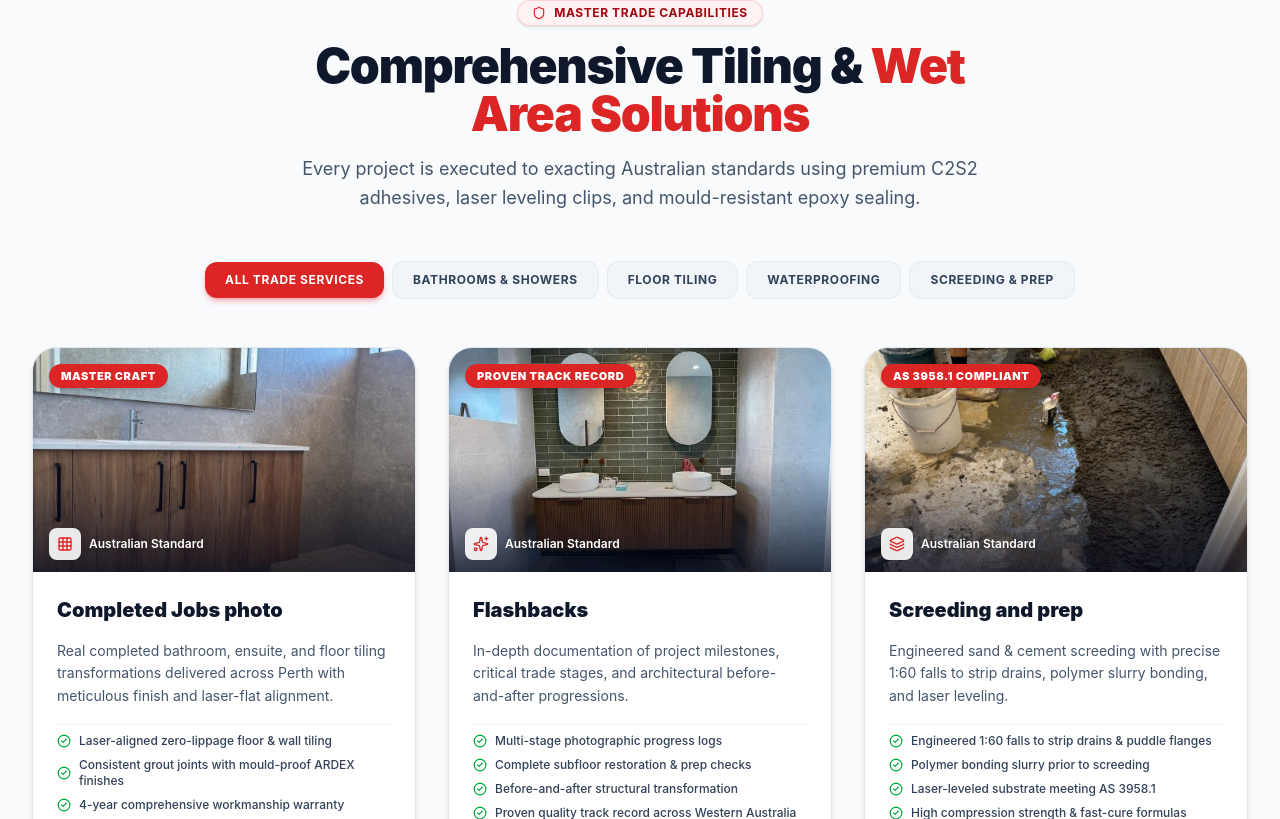
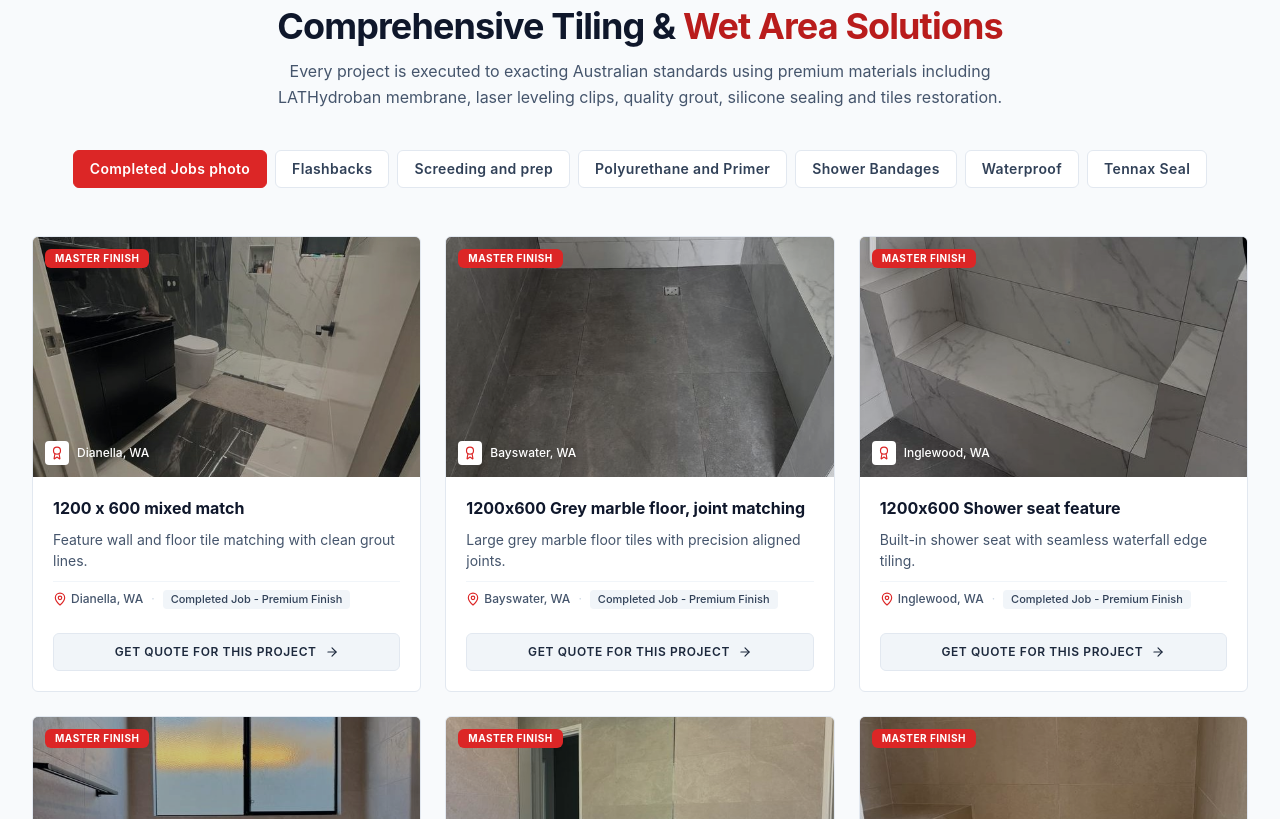
Before and after one commit to LQuocBao/LV-Tiling, a Next.js app: page / in a window 1280 px wide. Shown: the part 1661-2480 px from the top of the page. Built offline with nearby package versions, Linux system fonts and the light colour scheme.

Commit message:
feat(services): implement 7 trade service categories with skeleton loading and media modal

```diff
--- a/src/components/ServicesGrid.tsx
+++ b/src/components/ServicesGrid.tsx
@@ -2,196 +2,425 @@
 
 import React, { useState } from "react";
 import Image from "next/image";
-import { motion, type Variants } from "framer-motion";
 import {
-  Grid,
-  Droplets,
+  ShieldCheck,
+  CheckCircle2,
   Sparkles,
+  Layers,
+  Award,
   Sun,
-  Layers,
-  Wrench,
-  CheckCircle2,
+  Hammer,
   ArrowRight,
-  Shield,
-  Award,
+  ZoomIn,
+  X,
+  MapPin,
+  ChevronRight,
 } from "lucide-react";
-import { ServiceItem } from "@/data/initialData";
-import SpotlightCard from "@/components/SpotlightCard";
+import { ServiceItem, GalleryItem } from "@/data/initialData";
 
-const iconMap: Record<string, React.ElementType> = {
-  Grid,
-  Droplets,
-  Sparkles,
-  Sun,
-  Layers,
-  Wrench,
-};
-
-const containerVariants: Variants = {
-  hidden: {},
-  visible: {
-    transition: {
-      staggerChildren: 0.1,
+const categoryMeta: Record<
+  string,
+  {
+    badge: string;
+    icon: React.ComponentType<{ className?: string }>;
+    desc: string;
+    features: string[];
+  }
+> = {
+  completed: {
+    badge: "Master Finish",
+    icon: Award,
+    desc: "Luxury full-scale tiling and bathroom renovations completed across Greater Perth with precision alignment and AS 3740 compliance.",
+    features: [
+      "Mitred 45-degree seamless edges & niche trims",
+      "Laser clip leveling system for zero lippage",
+      "Custom herringbone, subway & slab installations",
+      "Mould-resistant epoxy and flexible silicone sealing",
+    ],
   },
+  flashbacks: {
+    badge: "In-Progress Milestone",
+    icon: Sparkles,
+    desc: "A photographic look back at past job sites showcasing our uncompromising quality from subfloor preparation to final handover.",
+    features: [
+      "Subfloor leveling and moisture tolerance checks",
+      "Progressive photographic quality verification",
+      "Structural acoustic and expansion perimeter gaps",
+      "Client walk-through inspections before grouting",
+    ],
+  },
+  screeding: {
+    badge: "Substrate Prep",
+    icon: Hammer,
+    desc: "Engineered sand & cement screed bedding laid to AS 3958.1 with precision directional falls for effortless water drainage.",
+    features: [
+      "Laser-measured 1:60 directional falls to waste",
+      "High-adhesion polymer slurry bond coats",
+      "Flat substrates for zero tile lippage or hollow spots",
+      "Structural crack-bridging control joints",
+    ],
+  },
+  polyurethane: {
+    badge: "Bonding & Jointing",
+    icon: Layers,
+    desc: "Eco Prim Grip mechanical adhesion priming combined with industrial Bostik polyurethane joint sealing at all critical stress points.",
+    features: [
+      "Eco Prim Grip high-adhesion silica primer",
+      "Heavy-duty polyurethane expansion joints",
+      "Wall-to-floor internal perimeter stress relief",
+      "Watertight plumbing & drain collar seals",
+    ],
+  },
+  bandages: {
+    badge: "Reinforced Sealing",
+    icon: ShieldCheck,
+    desc: "Heavy-duty elastomeric waterproof bandages bridging critical internal wall-floor junctions, hob transitions, and shower recesses.",
+    features: [
+      "Class III high-elasticity internal corner bandages",
+      "Complete shower hob & perimeter encapsulation",
+      "Seamless wall-floor movement accommodation",
+      "Pre-formed niche and plumbing flange integration",
+    ],
+  },
+  waterproof: {
+    badge: "AS 3740 Certified",
+    icon: CheckCircle2,
+    desc: "Certified multi-layer Laticrete Hydro Ban waterproof membrane applications protecting wet areas with a 20-year lifetime guarantee.",
+    features: [
+      "AS 3740 certified dual-layer wet area membrane",
+      "Flood-tested before any tile installation",
+      "NCC compliant waterproofing certificates for council",
+      "20-year lifetime manufacturer-backed membrane life",
+    ],
+  },
+  tennax: {
+    badge: "Stone Protection",
+    icon: Sun,
+    desc: "Premium Tenax surface treatments and protective penetrating sealers for marble, travertine, granite, and natural stone installations.",
+    features: [
+      "Tenax deep-penetrating stone sealer",
+      "Long-term moisture, oil & stain resistance",
+      "Enhances natural stone colour & veining depth",
+      "Preserves tile breathability & durable luster",
+    ],
   },
 };
 
-const cardVariants: Variants = {
-  hidden: { opacity: 0, y: 28 },
-  visible: {
-    opacity: 1,
-    y: 0,
-    transition: {
-      duration: 0.55,
-      ease: [0.16, 1, 0.3, 1] as const,
-    },
-  },
+function getItemDescription(item: GalleryItem, category: string): string {
+  if (item.description) return item.description;
+
+  const title = (item.title || "").toLowerCase();
+
+  if (category === "completed") {
+    if (title.includes("bathtub") || title.includes("bath")) {
+      return "Mitred marble surround for built-in bath.";
+    }
+    if (title.includes("vanity") || title.includes("basin")) {
+      return "Countertop basin vanity with feature wall tiling.";
+    }
+    if (title.includes("seat") || title.includes("shower")) {
+      return "Walk-in shower tiling with waterfall edge seat.";
+    }
+    if (title.includes("floor") || title.includes("marble")) {
+      return "Large-format floor tile with precision alignment.";
+    }
+    return "Finished master bathroom tiling to Australian standards.";
+  }
+
+  if (category === "flashbacks") {
+    return "Subfloor leveling and quality control milestone.";
+  }
+
+  if (category === "screeding") {
+    return "Sand & cement screed laid with 1:60 falls.";
+  }
+
+  if (category === "polyurethane") {
+    return "Polyurethane flexible joint and primer application.";
+  }
+
+  if (category === "bandages") {
+    return "Elastomeric reinforcing bandages on critical joints.";
+  }
+
+  if (category === "waterproof") {
+    return "AS 3740 dual-layer waterproofing membrane.";
+  }
+
+  if (category === "tennax") {
+    return "Tenax deep-penetrating stone sealer application.";
+  }
+
+  return "Precision tiling executed to Australian standards.";
+}
+
+// Sub-component for individual card image with Skeleton Loading
+function ServiceCardImage({
+  src,
+  alt,
+  badge,
+  location,
+  CategoryIcon,
+  onClick,
+}: {
+  src: string;
+  alt: string;
+  badge: string;
+  location?: string;
+  CategoryIcon: React.ComponentType<{ className?: string }>;
+  onClick: () => void;
+}) {
+  const [isLoaded, setIsLoaded] = useState(false);
+
+  return (
+    <div
+      className="relative h-60 w-full overflow-hidden bg-slate-100 cursor-pointer group"
+      onClick={onClick}
+    >
+      {/* Skeleton Loading Placeholder */}
+      {!isLoaded && (
+        <div className="absolute inset-0 bg-slate-200 animate-pulse z-0 flex items-center justify-center">
+          <span className="text-[10px] font-semibold text-slate-400 tracking-wider uppercase">
+            Loading...
+          </span>
+        </div>
+      )}
+
+      <Image
+        src={src}
+        alt={alt}
+        fill
+        className={`object-cover transition-all duration-300 group-hover:scale-105 ${
+          isLoaded ? "opacity-100 scale-100" : "opacity-0 scale-95"
+        }`}
+        sizes="(max-width: 768px) 100vw, (max-width: 1200px) 50vw, 33vw"
+        loading="lazy"
+        onLoad={() => setIsLoaded(true)}
+      />
+
+      {/* Subtle bottom gradient for readability */}
+      <div className="absolute inset-0 bg-slate-950/20 pointer-events-none" />
+
+      {/* Zoom Indicator on Hover */}
+      <div className="absolute inset-0 flex items-center justify-center opacity-0 group-hover:opacity-100 transition-opacity duration-200 bg-slate-950/40">
+        <span className="px-3 py-1.5 rounded-[6px] bg-white text-slate-900 flex items-center gap-1.5 text-xs font-semibold">
+          <ZoomIn className="w-3.5 h-3.5 text-[#dc2626]" />
+          <span>View Full Size</span>
+        </span>
+      </div>
+
+      <div className="absolute top-3 left-3 px-2.5 py-0.5 rounded-[6px] bg-[#dc2626] text-white text-[10px] font-bold uppercase tracking-wider">
+        {badge}
+      </div>
+
+      <div className="absolute bottom-3 left-3 right-3 flex items-center justify-between text-white">
+        <div className="flex items-center gap-2">
+          <div className="w-6 h-6 rounded-[4px] bg-white text-slate-900 flex items-center justify-center font-bold">
+            <CategoryIcon className="w-3.5 h-3.5 text-[#dc2626]" />
+          </div>
+          <span className="text-xs font-medium text-white drop-shadow-sm">
+            {location || "Perth & WA"}
+          </span>
+        </div>
+      </div>
+    </div>
+  );
+}
+
+interface ServicesGridProps {
+  services?: ServiceItem[];
+  gallery?: GalleryItem[];
+}
+
+export default function ServicesGrid({
+  gallery = [],
+}: ServicesGridProps) {
+  const [activeTab, setActiveTab] = useState<string>("completed");
+  const [visibleCount, setVisibleCount] = useState<number>(6);
+  const [previewImage, setPreviewImage] = useState<{
+    src: string;
+    title: string;
+  } | null>(null);
+
+  // 7 Trade Categories
+  const filterTabs = [
+    { id: "completed", label: "Completed Jobs photo" },
+    { id: "flashbacks", label: "Flashbacks" },
+    { id: "screeding", label: "Screeding and prep" },
+    { id: "polyurethane", label: "Polyurethane and Primer" },
+    { id: "bandages", label: "Shower Bandages" },
+    { id: "waterproof", label: "Waterproof" },
+    { id: "tennax", label: "Tennax Seal" },
+  ];
+
+  const handleTabChange = (tabId: string) => {
+    setActiveTab(tabId);
+    setVisibleCount(6);
   };
 
-interface ServicesGridProps {
-  services: ServiceItem[];
-}
-
-export default function ServicesGrid({ services }: ServicesGridProps) {
-  const [activeTab, setActiveTab] = useState<string>("all");
-
-  const filterTabs = [
-    { id: "all", label: "All Trade Services" },
-    { id: "bathroom", label: "Bathrooms & Showers" },
-    { id: "floor", label: "Floor Tiling" },
-    { id: "waterproofing", label: "Waterproofing" },
-    { id: "screeding", label: "Screeding & Prep" },
-  ];
-
-  const filteredServices =
-    activeTab === "all"
-      ? services
-      : services.filter(
-          (s) =>
-            s.id.includes(activeTab) ||
-            s.title.toLowerCase().includes(activeTab) ||
-            (activeTab === "bathroom" && (s.id.includes("bathroom") || s.id.includes("ensuite"))) ||
-            (activeTab === "screeding" && (s.id.includes("screeding") || s.id.includes("edge") || s.id.includes("detailing")))
-        );
+  const activeItems = gallery.filter((item) => item.category === activeTab);
+  const displayedItems = activeItems.slice(0, visibleCount);
+  const meta = categoryMeta[activeTab] || categoryMeta.completed;
+  const CategoryIcon = meta.icon;
 
   return (
-    <section id="services" className="py-24 bg-slate-50 border-b border-slate-200 relative">
+    <section
+      id="services"
+      className="py-16 bg-slate-50 border-b border-slate-200 relative"
+    >
       <div className="max-w-7xl mx-auto px-4 sm:px-6 lg:px-8">
-
         {/* Section Header */}
-        <div className="text-center max-w-3xl mx-auto space-y-4 mb-12">
-          <div className="inline-flex items-center gap-2 px-3.5 py-1 rounded-full bg-red-50 border border-red-200/80 text-xs font-bold text-red-800 uppercase tracking-wider shadow-sm">
-            <Shield className="w-3.5 h-3.5 text-[#dc2626]" />
+        <div className="text-center max-w-3xl mx-auto space-y-3 mb-10">
+          <div className="inline-flex items-center gap-2 px-3 py-1 rounded-[6px] bg-red-50 border border-red-200 text-xs font-bold text-[#b91c1c] uppercase tracking-wider">
+            <Award className="w-3.5 h-3.5 text-[#b91c1c]" />
             <span>Master Trade Capabilities</span>
           </div>
-          <h2 className="text-3xl sm:text-4xl md:text-5xl font-black text-slate-900 tracking-tight">
-            Comprehensive Tiling &amp; <span className="text-[#dc2626]">Wet Area Solutions</span>
+          <h2 className="text-2xl sm:text-3xl md:text-4xl font-bold text-slate-900 tracking-tight">
+            Comprehensive Tiling &amp;{" "}
+            <span className="text-[#b91c1c]">Wet Area Solutions</span>
           </h2>
-          <p className="text-slate-600 text-base sm:text-lg leading-relaxed">
-            Every project is executed to exacting Australian standards using premium C2S2 adhesives, laser leveling clips, and mould-resistant epoxy sealing.
+          <p className="text-slate-600 text-sm sm:text-base leading-relaxed">
+            Every project is executed to exacting Australian standards using
+            premium materials including LATHydroban membrane, laser leveling
+            clips, quality grout, silicone sealing and tiles restoration.
           </p>
         </div>
 
-        {/* Filter Tabs */}
-        <div className="flex flex-wrap items-center justify-center gap-2 mb-12">
+        {/* 7 Filter Tabs */}
+        <div className="w-full mb-10 overflow-hidden">
+          <div className="flex overflow-x-auto [&::-webkit-scrollbar]:hidden [-ms-overflow-style:none] [scrollbar-width:none] sm:flex-wrap sm:justify-center items-center gap-2 px-2 pb-2">
             {filterTabs.map((tab) => (
               <button
                 key={tab.id}
-              onClick={() => setActiveTab(tab.id)}
-              className={`px-5 py-2.5 rounded-xl text-xs font-bold uppercase tracking-wider transition-all duration-200 cursor-pointer ${
+                onClick={() => handleTabChange(tab.id)}
+                className={`shrink-0 px-4 py-2 rounded-[6px] text-xs sm:text-sm font-semibold tracking-wide transition-colors cursor-pointer border ${
                   activeTab === tab.id
-                  ? "bg-[#dc2626] text-white shadow-md shadow-red-600/25"
-                  : "bg-slate-100 text-slate-700 hover:bg-slate-200 border border-slate-200/80"
+                    ? "bg-[#dc2626] text-white border-[#dc2626]"
+                    : "bg-white text-slate-700 border-slate-200 hover:bg-slate-100 hover:text-slate-900"
                 }`}
               >
                 {tab.label}
               </button>
             ))}
           </div>
+        </div>
 
-        {/* Services Grid Cards with Framer Motion Stagger & Spotlight Border */}
-        <motion.div
-          variants={containerVariants}
-          initial="hidden"
-          whileInView="visible"
-          viewport={{ once: true, margin: "-50px" }}
-          className="grid grid-cols-1 md:grid-cols-2 lg:grid-cols-3 gap-8"
-        >
-          {filteredServices.map((service) => {
-            const IconComponent = iconMap[service.icon] || Grid;
-
-            return (
-              <motion.div key={service.id} variants={cardVariants}>
-                <SpotlightCard
-                  spotlightColor="rgba(37, 99, 235, 0.16)"
-                  className="group h-full rounded-3xl bg-white border border-slate-200 shadow-md hover:shadow-2xl hover:border-blue-300 transition-all duration-300 overflow-hidden flex flex-col justify-between"
+        {/* Services Grid Cards */}
+        <div className="grid grid-cols-1 md:grid-cols-2 lg:grid-cols-3 gap-6">
+          {displayedItems.map((item) => (
+            <div
+              key={item.id}
+              className="bg-white border border-slate-200 hover:border-slate-400 rounded-[6px] overflow-hidden flex flex-col justify-between transition-colors"
             >
               <div>
-                    {/* Service Image with Badge */}
-                    <div className="relative h-56 w-full overflow-hidden bg-slate-100">
-                      <Image
-                        src={service.image}
-                        alt={service.title}
-                        fill
-                        className="object-cover group-hover:scale-108 transition-transform duration-700 ease-out"
-                        sizes="(max-w: 768px) 100vw, (max-w: 1200px) 50vw, 33vw"
+                {/* Service Photo with Click-to-Preview & Skeleton Loading */}
+                <ServiceCardImage
+                  src={item.image}
+                  alt={item.title}
+                  badge={meta.badge}
+                  location={item.location}
+                  CategoryIcon={CategoryIcon}
+                  onClick={() =>
+                    setPreviewImage({
+                      src: item.image,
+                      title: item.title,
+                    })
+                  }
                 />
-                      <div className="absolute inset-0 bg-gradient-to-t from-slate-950/75 via-transparent to-transparent" />
 
-                      {service.badge && (
-                        <div className="absolute top-4 left-4 px-3 py-1 rounded-full bg-[#dc2626] text-white text-[11px] font-black uppercase tracking-wider shadow-md">
-                          {service.badge}
-                        </div>
-                      )}
+                {/* Content Area */}
+                <div className="p-5 space-y-2.5">
+                  <h3 className="text-base font-bold text-slate-900 leading-snug">
+                    {item.title}
+                  </h3>
 
-                      <div className="absolute bottom-3 left-4 right-4 flex items-center justify-between text-white">
-                        <div className="flex items-center gap-2">
-                          <div className="w-8 h-8 rounded-lg bg-white/90 backdrop-blur-sm text-slate-900 flex items-center justify-center font-bold shadow">
-                            <IconComponent className="w-4 h-4 text-[#dc2626]" />
-                          </div>
-                          <span className="text-xs font-semibold drop-shadow">Australian Standard</span>
+                  {/* Short & Concise Description */}
+                  <p className="text-xs sm:text-sm text-slate-600 leading-normal min-h-[2.5rem] flex items-center">
+                    {getItemDescription(item, activeTab)}
+                  </p>
+
+                  {/* Trade Spec Details */}
+                  <div className="flex flex-wrap items-center gap-2 text-xs text-slate-500 pt-2 border-t border-slate-100">
+                    <span className="inline-flex items-center gap-1 font-medium text-slate-600">
+                      <MapPin className="w-3.5 h-3.5 text-[#dc2626] shrink-0" />
+                      <span>{item.location || "Perth, WA"}</span>
+                    </span>
+                    <span className="text-slate-300">·</span>
+                    <span className="px-2 py-0.5 rounded-[4px] bg-slate-100 text-slate-700 text-[11px] font-medium">
+                      {item.tileType || "Licensed WA Trade"}
+                    </span>
                   </div>
                 </div>
               </div>
 
-                    {/* Content Area */}
-                    <div className="p-6 space-y-4">
-                      <h3 className="text-xl font-black text-slate-900 group-hover:text-[#2563eb] transition-colors">
-                        {service.title}
-                      </h3>
-                      <p className="text-xs sm:text-sm text-slate-600 leading-relaxed">
-                        {service.shortDesc}
-                      </p>
-
-                      {/* Features List */}
-                      <div className="space-y-2 pt-2 border-t border-slate-100">
-                        {service.features.map((feat, idx) => (
-                          <div key={idx} className="flex items-center gap-2 text-xs text-slate-700 font-medium">
-                            <CheckCircle2 className="w-3.5 h-3.5 text-green-600 flex-shrink-0" />
-                            <span>{feat}</span>
+              {/* Action Button */}
+              <div className="px-5 pb-5 pt-1">
+                <a
+                  href="#contact"
+                  className="w-full py-2.5 rounded-[6px] bg-slate-100 hover:bg-[#dc2626] text-slate-800 hover:text-white font-semibold text-xs uppercase tracking-wider flex items-center justify-center gap-2 transition-colors border border-slate-200 hover:border-[#dc2626]"
+                >
+                  <span>Get Quote for this Project</span>
+                  <ArrowRight className="w-3.5 h-3.5" />
+                </a>
+              </div>
             </div>
           ))}
         </div>
+
+        {/* Load More Button */}
+        {activeItems.length > visibleCount && (
+          <div className="mt-10 flex justify-center">
+            <button
+              onClick={() => setVisibleCount((prev) => prev + 6)}
+              className="px-6 py-2.5 rounded-[6px] bg-slate-900 hover:bg-[#dc2626] text-white text-xs font-semibold uppercase tracking-wider transition-colors cursor-pointer flex items-center gap-2"
+            >
+              <span>
+                Load More ({activeItems.length - visibleCount} remaining)
+              </span>
+              <ChevronRight className="w-4 h-4" />
+            </button>
+          </div>
+        )}
+      </div>
+
+      {/* Lightbox Modal */}
+      {previewImage && (
+        <div
+          className="fixed inset-0 z-50 bg-black/90 flex items-center justify-center p-4 sm:p-6"
+          onClick={() => setPreviewImage(null)}
+        >
+          <div
+            className="relative max-w-4xl max-h-[90vh] w-full flex flex-col items-center"
+            onClick={(e) => e.stopPropagation()}
+          >
+            <button
+              onClick={() => setPreviewImage(null)}
+              className="absolute -top-10 right-0 p-1.5 text-white/80 hover:text-white transition-colors cursor-pointer"
+              aria-label="Close Preview"
+            >
+              <X className="w-6 h-6" />
+            </button>
+            <div className="relative w-full h-[70vh] rounded-[6px] overflow-hidden bg-black">
+              <Image
+                src={previewImage.src}
+                alt={previewImage.title}
+                fill
+                className="object-contain"
+                sizes="100vw"
+                priority
+              />
+            </div>
+            <div className="mt-3 text-center">
+              <h4 className="text-base font-semibold text-white tracking-wide">
+                {previewImage.title}
+              </h4>
+              <p className="text-xs text-slate-400 mt-0.5">
+                Authentic LV Tiling Pty Ltd Project Photograph
+              </p>
             </div>
           </div>
-
-                  {/* Footer Action */}
-                  <div className="px-6 pb-6 pt-2">
-                    <a
-                      href="#contact"
-                      className="w-full py-3.5 rounded-xl bg-slate-100 hover:bg-[#dc2626] text-slate-800 hover:text-white font-bold text-xs uppercase tracking-wider flex items-center justify-center gap-2 transition-all duration-300 border border-slate-200 hover:border-[#dc2626] shadow-sm hover:shadow-lg hover:shadow-red-600/25"
-                    >
-                      <span>Get Quote for this Service</span>
-                      <ArrowRight className="w-3.5 h-3.5" />
-                    </a>
         </div>
-                </SpotlightCard>
-              </motion.div>
-            );
-          })}
-        </motion.div>
-
-      </div>
+      )}
     </section>
   );
 }
```
Lines whose indentation alone changed are shown as unchanged.
